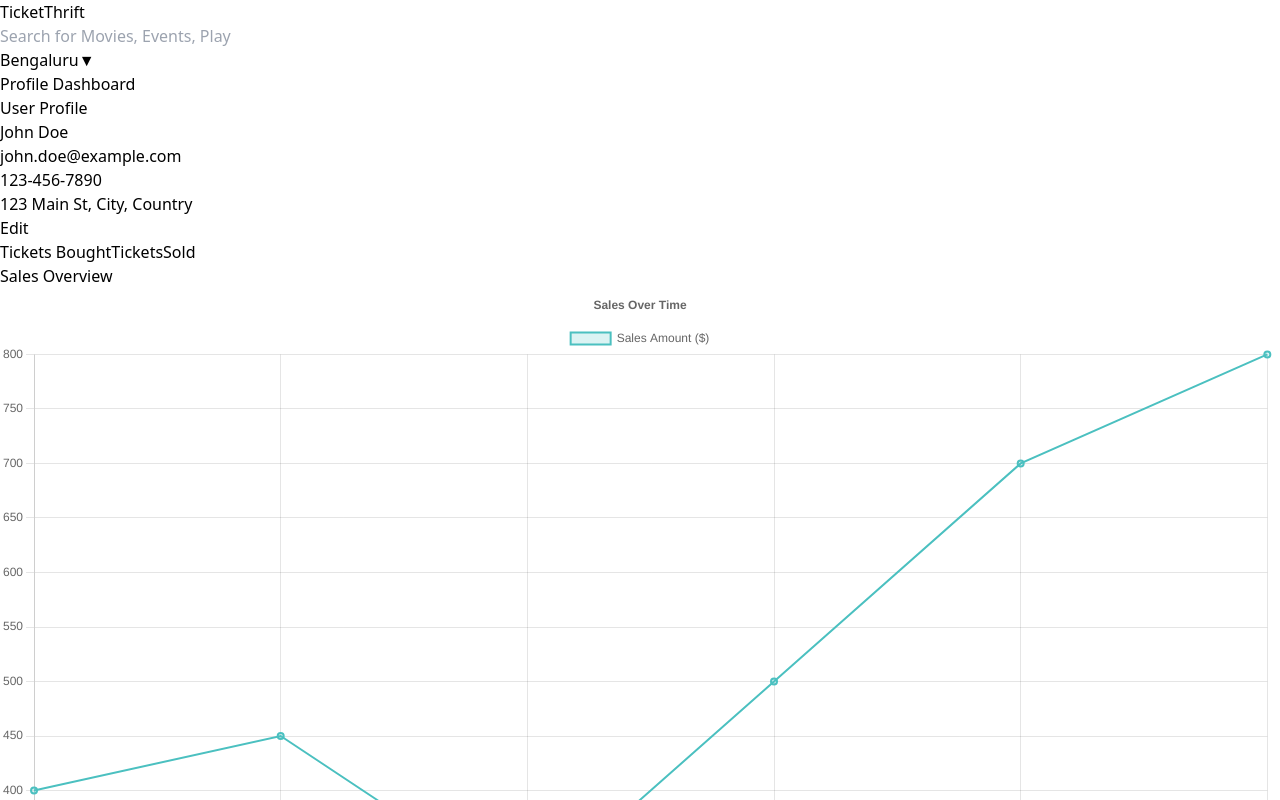
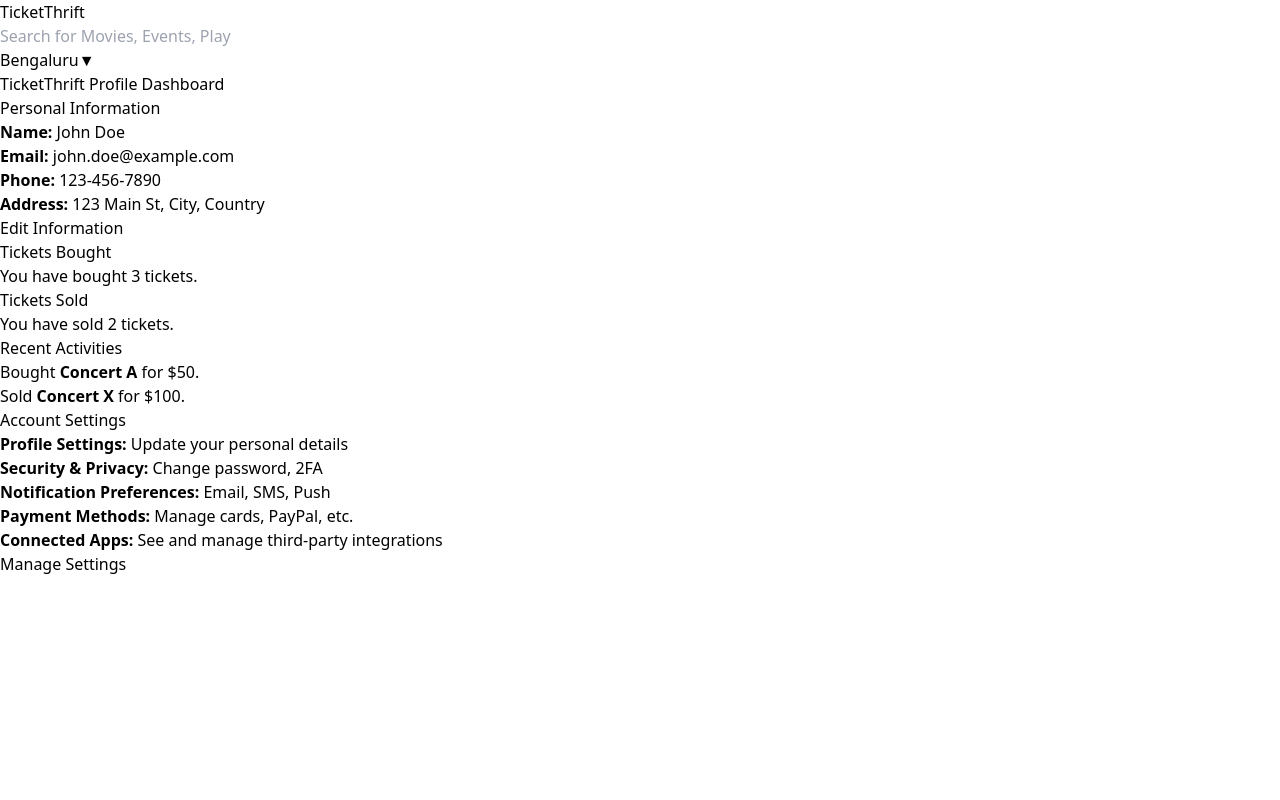
Before and after one commit to Dev26112001/TicketThrift, a React (Vite) app: page /profile in a window 1280 px wide. Shown: the top 800 px of the page. Built offline with nearby package versions, Linux system fonts and the light colour scheme.

Commit message:
profile page update 2nd october

```diff
--- a/package.json
+++ b/package.json
@@ -10,6 +10,7 @@
     "preview": "vite preview"
   },
   "dependencies": {
+    "axios": "^1.7.7",
     "chart.js": "^4.4.4",
     "lottie-react": "^2.4.0",
     "lucide-react": "^0.446.0",
--- a/src/Components/Profile.jsx
+++ b/src/Components/Profile.jsx
@@ -1,6 +1,7 @@
 /* eslint-disable react/prop-types */
-import { useState } from 'react';
+import { useState, useEffect } from 'react';
 import { Line } from 'react-chartjs-2';
+
 import {
   Chart as ChartJS,
   LineElement,
@@ -15,8 +16,6 @@ import {
 // Register Chart.js components
 ChartJS.register(LineElement, PointElement, LinearScale, CategoryScale, Title, Tooltip, Legend);
 
-// User Information Modal
-// eslint-disable-next-line react/prop-types
 const Modal = ({ visible, onClose, userDetails, onSave }) => {
   const [isEditMode, setIsEditMode] = useState(false);
   const [editedDetails, setEditedDetails] = useState(userDetails);
@@ -26,15 +25,11 @@ const Modal = ({ visible, onClose, userDetails, onSave }) => {
     setEditedDetails((prev) => ({ ...prev, [name]: value }));
   };
 
-  const handleEdit = () => {
-    setIsEditMode(true);
-  };
-
+  const handleEdit = () => setIsEditMode(true);
   const handleSave = () => {
     onSave(editedDetails);
     setIsEditMode(false);
   };
-
   const handleCancel = () => {
     setEditedDetails(userDetails);
     setIsEditMode(false);
@@ -47,9 +42,7 @@ const Modal = ({ visible, onClose, userDetails, onSave }) => {
       <div className="bg-white rounded-lg p-8 w-4/5 h-auto shadow-lg relative flex flex-col">
         <div className="flex justify-between items-center mb-4">
           <h2 className="text-2xl font-bold text-purple-600">User Information</h2>
-          <button onClick={onClose} className="text-gray-600 hover:text-gray-800 text-xl">
-            &#10005;
-          </button>
+          <button onClick={onClose} className="text-gray-600 hover:text-gray-800 text-xl">&#10005;</button>
         </div>
 
         <div className="space-y-4">
@@ -62,7 +55,9 @@ const Modal = ({ visible, onClose, userDetails, onSave }) => {
                 value={editedDetails.name}
                 onChange={handleChange}
                 disabled={!isEditMode}
-                className={`w-full px-4 py-2 border rounded-lg focus:outline-none focus:ring-2 ${isEditMode ? 'border-purple-400 focus:ring-purple-400' : 'border-gray-300'}`}
+                className={`w-full px-4 py-2 border rounded-lg focus:outline-none focus:ring-2 ${
+                  isEditMode ? 'border-purple-400 focus:ring-purple-400' : 'border-gray-300'
+                }`}
               />
             </div>
             <div>
@@ -73,7 +68,9 @@ const Modal = ({ visible, onClose, userDetails, onSave }) => {
                 value={editedDetails.email}
                 onChange={handleChange}
                 disabled={!isEditMode}
-                className={`w-full px-4 py-2 border rounded-lg focus:outline-none focus:ring-2 ${isEditMode ? 'border-purple-400 focus:ring-purple-400' : 'border-gray-300'}`}
+                className={`w-full px-4 py-2 border rounded-lg focus:outline-none focus:ring-2 ${
+                  isEditMode ? 'border-purple-400 focus:ring-purple-400' : 'border-gray-300'
+                }`}
               />
             </div>
           </div>
@@ -86,7 +83,9 @@ const Modal = ({ visible, onClose, userDetails, onSave }) => {
                 value={editedDetails.phone}
                 onChange={handleChange}
                 disabled={!isEditMode}
-                className={`w-full px-4 py-2 border rounded-lg focus:outline-none focus:ring-2 ${isEditMode ? 'border-purple-400 focus:ring-purple-400' : 'border-gray-300'}`}
+                className={`w-full px-4 py-2 border rounded-lg focus:outline-none focus:ring-2 ${
+                  isEditMode ? 'border-purple-400 focus:ring-purple-400' : 'border-gray-300'
+                }`}
               />
             </div>
             <div>
@@ -97,7 +96,9 @@ const Modal = ({ visible, onClose, userDetails, onSave }) => {
                 value={editedDetails.address}
                 onChange={handleChange}
                 disabled={!isEditMode}
-                className={`w-full px-4 py-2 border rounded-lg focus:outline-none focus:ring-2 ${isEditMode ? 'border-purple-400 focus:ring-purple-400' : 'border-gray-300'}`}
+                className={`w-full px-4 py-2 border rounded-lg focus:outline-none focus:ring-2 ${
+                  isEditMode ? 'border-purple-400 focus:ring-purple-400' : 'border-gray-300'
+                }`}
               />
             </div>
           </div>
@@ -105,17 +106,11 @@ const Modal = ({ visible, onClose, userDetails, onSave }) => {
         <div className="flex justify-end items-center mt-6 space-x-4">
           {isEditMode ? (
             <>
-              <button onClick={handleCancel} className="px-4 py-2 text-gray-700 bg-gray-200 rounded-md hover:bg-gray-300">
-                Cancel
-              </button>
-              <button onClick={handleSave} className="px-4 py-2 text-white bg-green-600 rounded-md hover:bg-green-700">
-                Save
-              </button>
+              <button onClick={handleCancel} className="px-4 py-2 text-gray-700 bg-gray-200 rounded-md hover:bg-gray-300">Cancel</button>
+              <button onClick={handleSave} className="px-4 py-2 text-white bg-green-600 rounded-md hover:bg-green-700">Save</button>
             </>
           ) : (
-            <button onClick={handleEdit} className="px-4 py-2 text-white bg-purple-600 rounded-md hover:bg-purple-700">
-              Edit
-            </button>
+            <button onClick={handleEdit} className="px-4 py-2 text-white bg-red-600 rounded-md hover:bg-red-700">Edit</button>
           )}
         </div>
       </div>
@@ -123,34 +118,52 @@ const Modal = ({ visible, onClose, userDetails, onSave }) => {
   );
 };
 
-// Tickets Modal
-// eslint-disable-next-line react/prop-types
+// Tickets Modal with Hover Effect
+import React from 'react';
+
+/* Tickets Modal with a Responsive Image and Larger Card Size */
 const TicketsModal = ({ visible, onClose, tickets, title }) => {
+  // Hardcoded concert image URL from Pexels
+  const concertImageUrl = 'https://images.pexels.com/photos/625644/pexels-photo-625644.jpeg'; // Use a direct image URL from Pexels
+
   if (!visible) return null;
 
   return (
     <div className="fixed inset-0 bg-black bg-opacity-50 flex items-center justify-center z-50">
-      <div className="bg-white rounded-lg p-8 w-4/5 h-auto shadow-lg relative flex flex-col">
+      <div className="bg-white rounded-lg p-8 w-3/4 h-4/5 shadow-lg overflow-y-auto relative flex flex-col"> {/* Adjusted width and height for larger card size */}
         <div className="flex justify-between items-center mb-4">
           <h2 className="text-2xl font-bold text-blue-600">{title}</h2>
-          <button onClick={onClose} className="text-gray-600 hover:text-gray-800 text-xl">
-            &#10005;
-          </button>
+          <button onClick={onClose} className="text-gray-600 hover:text-gray-800 text-xl">&#10005;</button>
         </div>
 
-        <div className="space-y-4">
-          <ul>
+        <div className="grid grid-cols-1 md:grid-cols-2 gap-4">
           {tickets.map((ticket, index) => (
-              <li key={index} className="border-b py-2">
-                {ticket}
-              </li>
+            <div
+              key={index}
+              className="relative group overflow-hidden rounded-lg shadow-lg transform transition-all duration-300 hover:scale-105 cursor-pointer"
+            >
+              <img
+                src={concertImageUrl}
+                alt={`Concert ${index}`}
+                className="w-full h-60 object-cover md:h-72 lg:h-80" // Responsive height
+              />
+              <div className="absolute inset-0 bg-black bg-opacity-50 flex items-center justify-center opacity-0 group-hover:opacity-100 transition-opacity duration-300">
+                <div className="text-white text-center px-4 py-2">
+                  <h3 className="text-lg font-bold">{ticket}</h3>
+                  <p className="text-sm">Venue: Madison Square Garden</p>
+                  <p className="text-sm">Date: 25th Dec 2024</p>
+                  <p className="text-sm">Price: $100</p>
+                </div>
+              </div>
+            </div>
           ))}
-          </ul>
         </div>
       </div>
     </div>
   );
 };
+
+
 
 // Main Profile Dashboard
 const ProfileDashboard = () => {
@@ -165,151 +178,91 @@ const ProfileDashboard = () => {
     address: '123 Main St, City, Country',
   });
 
-  const ticketsBought = ["Concert A", "Concert B", "Concert C"];
-  const ticketsSold = ["Concert D", "Concert E", "Concert F"];
+  const ticketsBought = ['Concert A', 'Concert B', 'Concert C'];
+  const ticketsSold = ['Concert X', 'Concert Y'];
 
   const recentActivities = [
-    { type: 'sold', ticket: 'Rock Festival 2024', amount: 150 },
-    { type: 'bought', ticket: 'Jazz in the Park', amount: -50 },
-    { type: 'sold', ticket: 'EDM Concert 2024', amount: 80 },
+    { type: 'bought', ticket: 'Concert A', amount: -50 },
+    { type: 'sold', ticket: 'Concert X', amount: 100 },
   ];
 
-  const handleOpenModal = () => {
-    setShowModal(true);
-  };
+  const handleOpenModal = () => setShowModal(true);
+  const handleCloseModal = () => setShowModal(false);
 
-  const handleCloseModal = () => {
-    setShowModal(false);
-  };
+  const handleOpenTicketsBoughtModal = () => setShowTicketsBoughtModal(true);
+  const handleCloseTicketsBoughtModal = () => setShowTicketsBoughtModal(false);
 
-  const handleSaveChanges = (updatedDetails) => {
-    setUserDetails(updatedDetails);
-    setShowModal(false);
-  };
+  const handleOpenTicketsSoldModal = () => setShowTicketsSoldModal(true);
+  const handleCloseTicketsSoldModal = () => setShowTicketsSoldModal(false);
 
-  const handleOpenTicketsBoughtModal = () => {
-    setShowTicketsBoughtModal(true);
-  };
-
-  const handleCloseTicketsBoughtModal = () => {
-    setShowTicketsBoughtModal(false);
-  };
-
-  const handleOpenTicketsSoldModal = () => {
-    setShowTicketsSoldModal(true);
-  };
-
-  const handleCloseTicketsSoldModal = () => {
-    setShowTicketsSoldModal(false);
-  };
+  const handleSaveChanges = (newDetails) => setUserDetails(newDetails);
 
   return (
-    <div className="p-8 bg-gray-50">
-      <h1 className="text-3xl font-bold mb-6">Profile Dashboard</h1>
-      <div className='grid grid-cols-12 gap-4'>
-        <div className="bg-white col-span-4 p-6 rounded-lg shadow-md mb-6">
-          <h2 className="text-2xl font-semibold">User Profile</h2>
-          <div className="flex items-center justify-between mt-4">
+    <div className="p-8 bg-gray-100 min-h-screen">
+      <h1 className="text-4xl font-bold text-center mb-8 text-blue-600">TicketThrift Profile Dashboard</h1>
+
+      {/* Profile Info */}
+      <div className="bg-white p-6 rounded-lg shadow-md grid grid-cols-2 gap-8 mb-8">
         <div>
-              <p className="text-gray-600">{userDetails.name}</p>
-              <p className="text-gray-600">{userDetails.email}</p>
-              <p className="text-gray-600">{userDetails.phone}</p>
-              <p className="text-gray-600">{userDetails.address}</p>
+          <h2 className="text-2xl font-bold text-gray-800 mb-4">Personal Information</h2>
+          <p className="text-lg mb-4"><strong>Name:</strong> {userDetails.name}</p>
+          <p className="text-lg mb-4"><strong>Email:</strong> {userDetails.email}</p>
+          <p className="text-lg mb-4"><strong>Phone:</strong> {userDetails.phone}</p>
+          <p className="text-lg mb-4"><strong>Address:</strong> {userDetails.address}</p>
+          <button onClick={handleOpenModal} className="px-4 py-2 text-white bg-blue-600 rounded-md hover:bg-blue-700">Edit Information</button>
         </div>
-            <button onClick={handleOpenModal} className="px-4 py-2 text-white bg-blue-600 rounded-md hover:bg-blue-700">
-              Edit
-            </button>
+
+        {/* Tickets & Recent Activities */}
+        <div className="space-y-6">
+          {/* Tickets Bought & Sold */}
+          <div className="grid grid-cols-2 gap-4">
+            <div
+              onClick={handleOpenTicketsBoughtModal}
+              className="bg-purple-100 p-6 rounded-lg shadow-lg cursor-pointer hover:shadow-xl transition duration-300 ease-in-out"
+            >
+              <h2 className="text-2xl font-bold text-blue-600 mb-4">Tickets Bought</h2>
+              <p className="text-gray-600">You have bought {ticketsBought.length} tickets.</p>
+            </div>
+            <div
+              onClick={handleOpenTicketsSoldModal}
+              className="bg-green-100 p-6 rounded-lg shadow-lg cursor-pointer hover:shadow-xl transition duration-300 ease-in-out"
+            >
+              <h2 className="text-2xl font-bold text-green-600 mb-4">Tickets Sold</h2>
+              <p className="text-gray-600">You have sold {ticketsSold.length} tickets.</p>
             </div>
           </div>
-        <button onClick={handleOpenTicketsBoughtModal} className="bg-white col-span-4 p-6 rounded-lg shadow-md mb-6">
-          <h2 className="text-2xl font-semibold">Tickets Bought</h2>
 
-        </button>
-        <button onClick={handleOpenTicketsSoldModal} className="bg-white col-span-4 p-6 rounded-lg shadow-md mb-6">
-          <h2 className="text-2xl font-semibold">TicketsSold</h2>
-
-        </button>
-      </div>
-
-
-      <div className="bg-white p-6 rounded-lg shadow-md mb-6">
-        <h2 className="text-2xl font-semibold">Sales Overview</h2>
-        <Line
-          data={{
-            labels: ['Jan', 'Feb', 'Mar', 'Apr', 'May', 'Jun'],
-            datasets: [
-              {
-                label: 'Sales Amount ($)',
-                data: [400, 450, 300, 500, 700, 800],
-                borderColor: 'rgba(75, 192, 192, 1)',
-                backgroundColor: 'rgba(75, 192, 192, 0.2)',
-                borderWidth: 2,
-                fill: true,
-              },
-            ],
-          }}
-          options={{
-            responsive: true,
-            plugins: {
-              legend: {
-                position: 'top',
-              },
-              title: {
-                display: true,
-                text: 'Sales Over Time',
-              },
-            },
-          }}
-        />
-      </div>
-
-      <div className="bg-white p-6 rounded-lg shadow-md mb-6">
-        <h2 className="text-2xl font-semibold">Recent Activities</h2>
-        <ul className="space-y-2 mt-4">
+          {/* Recent Activities */}
+          <div className="bg-white p-6 rounded-lg shadow-md">
+            <h2 className="text-2xl font-bold text-purple-600 mb-4">Recent Activities</h2>
+            <ul className="space-y-2">
               {recentActivities.map((activity, index) => (
-            <li key={index} className={`p-4 rounded-md ${activity.type === 'sold' ? 'bg-green-100' : 'bg-red-100'}`}>
-              <p className="font-semibold">{activity.type === 'sold' ? 'Sold' : 'Bought'} Ticket: {activity.ticket}</p>
-              <p className="text-gray-600">Amount: ${Math.abs(activity.amount)}</p>
+                <li key={index} className={`text-lg ${activity.type === 'sold' ? 'text-green-600' : 'text-blue-600'}`}>
+                  <i className={`fas fa-ticket-alt mr-2`}></i> {activity.type === 'sold' ? 'Sold' : 'Bought'} <strong>{activity.ticket}</strong> for ${Math.abs(activity.amount)}.
                 </li>
               ))}
             </ul>
           </div>
 
-      {/* <div className="bg-white p-6 rounded-lg shadow-md">
-        <h2 className="text-2xl font-semibold">Ticket Management</h2>
-        <div className="flex justify-between mt-4">
-          <button onClick={handleOpenTicketsBoughtModal} className="px-4 py-2 text-white bg-blue-600 rounded-md hover:bg-blue-700">
-            View Tickets Bought
-          </button>
-          <button onClick={handleOpenTicketsSoldModal} className="px-4 py-2 text-white bg-blue-600 rounded-md hover:bg-blue-700">
-            View Tickets Sold
-          </button>
+          {/* Account Settings */}
+          <div className="bg-white p-6 rounded-lg shadow-md">
+            <h2 className="text-2xl font-bold text-gray-800 mb-4">Account Settings</h2>
+            <ul className="space-y-4">
+              <li><strong>Profile Settings:</strong> Update your personal details</li>
+              <li><strong>Security & Privacy:</strong> Change password, 2FA</li>
+              <li><strong>Notification Preferences:</strong> Email, SMS, Push</li>
+              <li><strong>Payment Methods:</strong> Manage cards, PayPal, etc.</li>
+              <li><strong>Connected Apps:</strong> See and manage third-party integrations</li>
+            </ul>
+            <button className="mt-4 px-4 py-2 text-white bg-gray-600 rounded-md hover:bg-gray-700">Manage Settings</button>
           </div>
-      </div> */}
+        </div>
+      </div>
 
-      {/* User Information Modal */}
-      <Modal
-        visible={showModal}
-        onClose={handleCloseModal}
-        userDetails={userDetails}
-        onSave={handleSaveChanges}
-      />
-
-      {/* Tickets Bought Modal */}
-      <TicketsModal
-        visible={showTicketsBoughtModal}
-        onClose={handleCloseTicketsBoughtModal}
-        tickets={ticketsBought}
-        title="Tickets Bought"
-      />
-
-      {/* Tickets Sold Modal */}
-      <TicketsModal
-        visible={showTicketsSoldModal}
-        onClose={handleCloseTicketsSoldModal}
-        tickets={ticketsSold}
-        title="Tickets Sold"
-      />
+      {/* Modals */}
+      <Modal visible={showModal} onClose={handleCloseModal} userDetails={userDetails} onSave={handleSaveChanges} />
+      <TicketsModal visible={showTicketsBoughtModal} onClose={handleCloseTicketsBoughtModal} tickets={ticketsBought} title="Tickets Bought" />
+      <TicketsModal visible={showTicketsSoldModal} onClose={handleCloseTicketsSoldModal} tickets={ticketsSold} title="Tickets Sold" />
     </div>
   );
 };
```
Also changed, not shown: 1 other file (tests, documents, lock files or other folders). Lines whose indentation alone changed are shown as unchanged.
